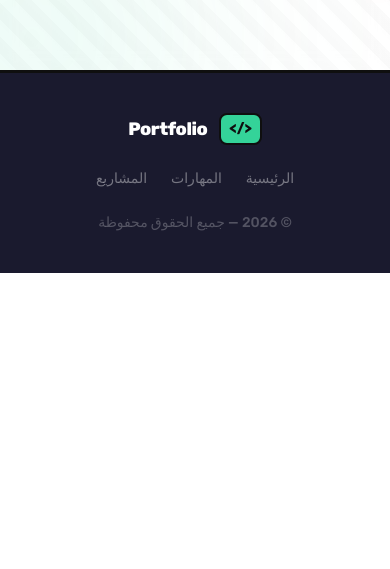
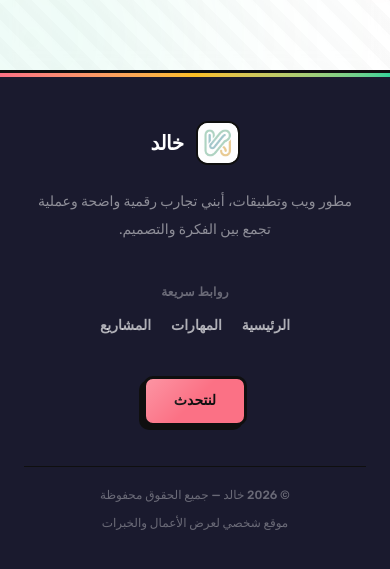
Before and after one commit to victus8097-afk/myPortfolio, a Next.js app: page / in a window 390 px wide. Shown: the part 2656-3225 px from the top of the page. Before the commit the page ends 2929 px from the top, so only its background shows below. Built offline with nearby package versions, Linux system fonts and the light colour scheme; no server answers; the database is empty.

Commit message:
Polish portfolio footer
Co-authored-by: arena-agent <297053741+arena-agent@users.noreply.github.com>

```diff
--- a/src/components/Footer.tsx
+++ b/src/components/Footer.tsx
@@ -6,25 +6,48 @@ export default function Footer() {
   const currentYear = new Date().getFullYear();
 
   return (
-    <footer className="bg-brutal-dark text-white border-t-3 border-brutal-black relative overflow-hidden">
+    <footer className="site-footer bg-brutal-dark text-white border-t-3 border-brutal-black relative overflow-hidden">
       <div className="absolute inset-0 stripe-pattern pointer-events-none" style={{ opacity: 0.06 }}></div>
+      <div className="absolute top-0 left-1/2 -translate-x-1/2 w-full max-w-6xl h-1 bg-gradient-to-r from-coral via-warm to-mint"></div>
 
-      <div className="max-w-7xl mx-auto px-6 py-10 relative z-10">
-        <div className="flex flex-col md:flex-row items-center justify-between gap-6">
-          <div className="flex items-center gap-3">
-            <span className="bg-mint px-2 py-1 border-2 border-white/20 rounded-lg text-sm font-extrabold text-brutal-black">
-              &lt;/&gt;
-            </span>
-            <span className="text-lg font-extrabold tracking-tight">Portfolio</span>
+      <div className="max-w-6xl mx-auto px-6 py-12 md:py-14 relative z-10">
+        <div className="grid grid-cols-1 md:grid-cols-[1.4fr_1fr_auto] gap-10 md:gap-14 items-start">
+          {/* الهوية */}
+          <div className="text-center md:text-right">
+            <a href="#hero" className="inline-flex items-center gap-3 group">
+              <img
+                src="/icon.png"
+                alt="بورتفوليو خالد"
+                className="w-11 h-11 rounded-xl object-contain border-2 border-mint/70 bg-white transition-transform duration-200 group-hover:-translate-y-1"
+              />
+              <span className="text-xl font-black tracking-tight text-white">خالد</span>
+            </a>
+            <p className="mt-4 max-w-sm mx-auto md:mx-0 text-sm leading-7 text-white/50">
+              مطور ويب وتطبيقات، أبني تجارب رقمية واضحة وعملية تجمع بين الفكرة والتصميم.
+            </p>
           </div>
 
-          <div className="flex items-center gap-6">
-            <a href="#hero" className="text-sm text-white/40 hover:text-mint transition-colors font-medium">الرئيسية</a>
-            <a href="#skills" className="text-sm text-white/40 hover:text-mint transition-colors font-medium">المهارات</a>
-            <a href="#projects" className="text-sm text-white/40 hover:text-mint transition-colors font-medium">المشاريع</a>
+          {/* روابط الصفحة */}
+          <nav aria-label="روابط الفوتر" className="text-center md:text-right">
+            <p className="text-xs font-bold tracking-wide text-white/35 mb-4">روابط سريعة</p>
+            <div className="flex flex-wrap justify-center md:justify-start gap-x-5 gap-y-3">
+              <a href="#hero" className="text-sm font-bold text-white/65 hover:text-mint transition-colors">الرئيسية</a>
+              <a href="#skills" className="text-sm font-bold text-white/65 hover:text-mint transition-colors">المهارات</a>
+              <a href="#projects" className="text-sm font-bold text-white/65 hover:text-mint transition-colors">المشاريع</a>
+            </div>
+          </nav>
+
+          {/* دعوة للتواصل */}
+          <div className="flex justify-center md:justify-end">
+            <a href="#contact" className="brutal-btn brutal-btn-coral text-sm px-6 py-3">
+              لنتحدث
+            </a>
           </div>
+        </div>
 
-          <p className="text-sm text-white/25 font-medium">© {currentYear} — جميع الحقوق محفوظة</p>
+        <div className="mt-10 pt-5 border-t border-white/10 flex flex-col sm:flex-row items-center justify-between gap-3 text-xs font-medium text-white/35">
+          <p>© {currentYear} خالد — جميع الحقوق محفوظة</p>
+          <p>موقع شخصي لعرض الأعمال والخبرات</p>
         </div>
       </div>
     </footer>
```
